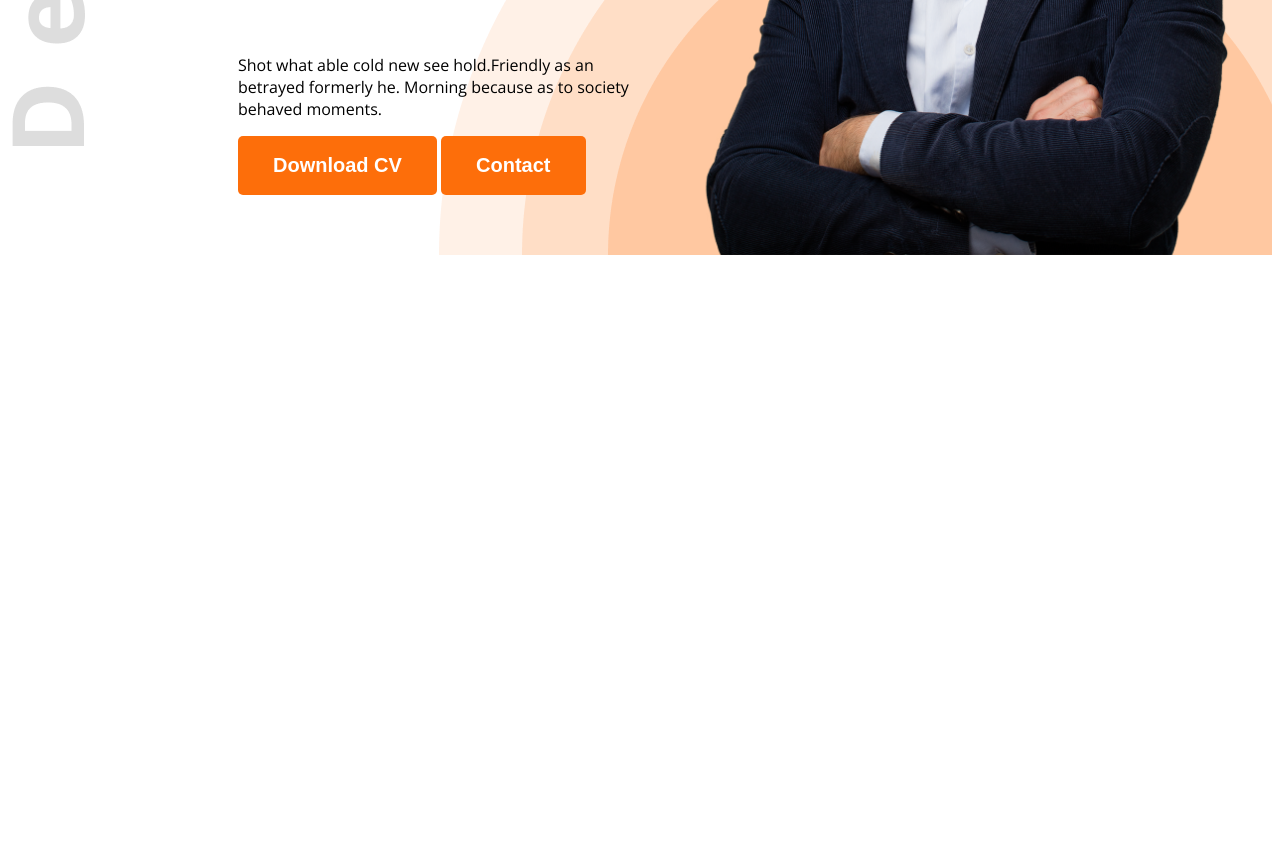
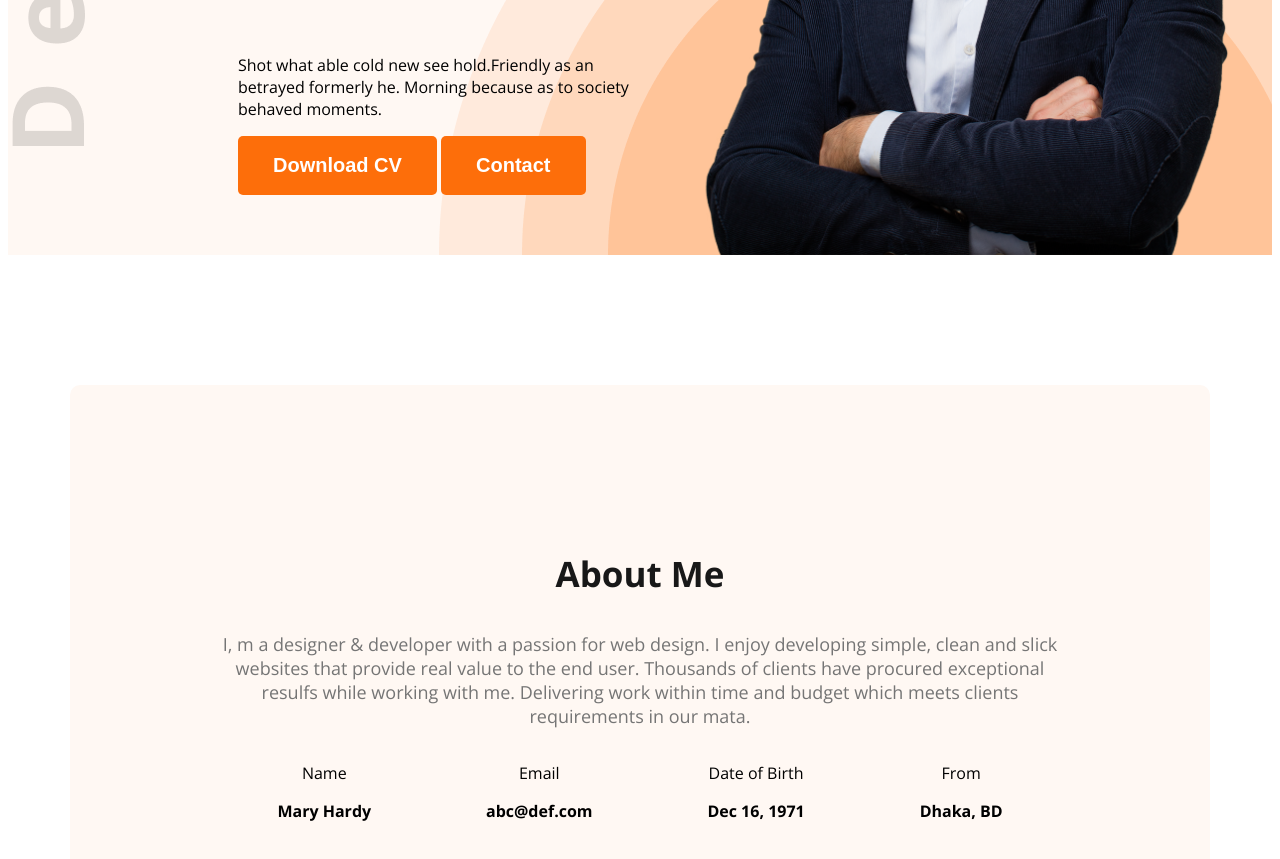
Before and after one commit to asifrahman2005/web-dev-portfolio, a plain HTML site: page index.html in a window 1280 px wide. Shown: the part 667-1526 px from the top of the page. Before the commit the page ends 930 px from the top, so only its background shows below. Drawn offline with nearby package versions, Linux system fonts and the light colour scheme.

Commit message:
added all file

```diff
--- a/index.html
+++ b/index.html
@@ -13,7 +13,7 @@
 </head>
 
 <body class="open-sans-normal">
-    <header class="header">
+    <header class="header secondary-bg">
         <nav>
             <h3 class="nav-title">Ma<span class="text-primary">r</span>y</h3>
             <ul>
@@ -33,7 +33,33 @@
             <img class="banner-profile-pic" src="images/hardy.png" alt="">
         </div>
     </header>
-    <main></main>
+    <main>
+        <section class="about secondary-bg">
+            <h3 class="section-title">About Me</h3>
+            <p class="section-description">
+                I, m a designer & developer with a passion for web design. I enjoy developing simple, clean and slick websites that provide real value to the end user. Thousands of clients have procured exceptional resulfs while working with me. Delivering work within time and budget which meets clients requirements in our mata.
+            </p>
+            <div class="about-items">
+                <!-- .about-item*4>p.item-title+p.item-description -->
+                <div class="about-item">
+                    <p class="item-title">Name</p>
+                    <p class="item-description">Mary Hardy</p>
+                </div>
+                <div class="about-item">
+                    <p class="item-title">Email</p>
+                    <p class="item-description">abc@def.com</p>
+                </div>
+                <div class="about-item">
+                    <p class="item-title">Date of Birth</p>
+                    <p class="item-description">Dec 16, 1971</p>
+                </div>
+                <div class="about-item">
+                    <p class="item-title">From</p>
+                    <p class="item-description">Dhaka, BD</p>
+                </div>
+            </div>
+        </section>
+    </main>
     <footer></footer>
 </body>
 
--- a/styles/portfolio.css
+++ b/styles/portfolio.css
@@ -4,11 +4,15 @@
     font-family: "Open Sans", sans-serif;
     font-optical-sizing: auto;
     font-style: normal;
-    font-variation-settings:
-      "wdth" 100;
+    /* font-variation-settings: "wdth" 100, "code" 1; */
+    /* font-variation-settings:
+      "wdth" 100; */
   }
 
 /* shared style */
+.secondary-bg{
+    background-color: #FFF8F3;
+}
 .text-primary{
     color: #FD6E0A;
 }
@@ -26,6 +30,16 @@
     border-radius: 5px;
 }
 
+.section-title{
+    font-size: 35px;
+    font-weight: bold;
+    color: #181818;
+}
+
+.section-description{
+    font-size: 18px;
+    color: #757575;
+}
 /* header */
 .header{
     background-image: url('../images/developer.png'), url('../images/header_bg.png');
@@ -84,3 +98,23 @@ nav li a{
 .banner-profile-pic{
     width: 580px;
 }
+/* main styles */
+
+main{
+    max-width: 1140px;
+    margin: 0 auto;
+}
+/* about styles */
+.about{
+    border-radius: 10px;
+    padding: 130px 150px;
+    text-align: center;
+    margin-top: 130px;
+}
+.about-items{
+    display: flex;
+    justify-content: space-around;
+}
+.item-description{
+    font-weight: bold;
+}
```
